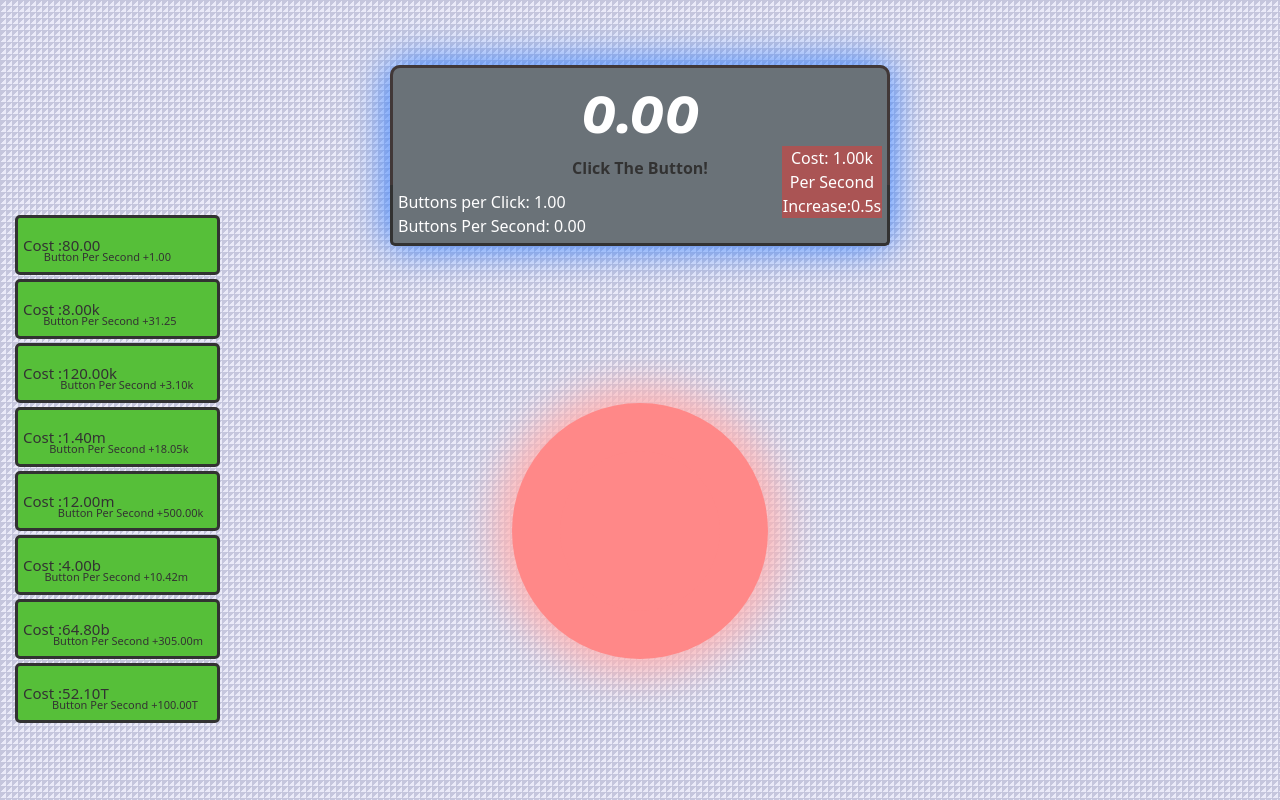
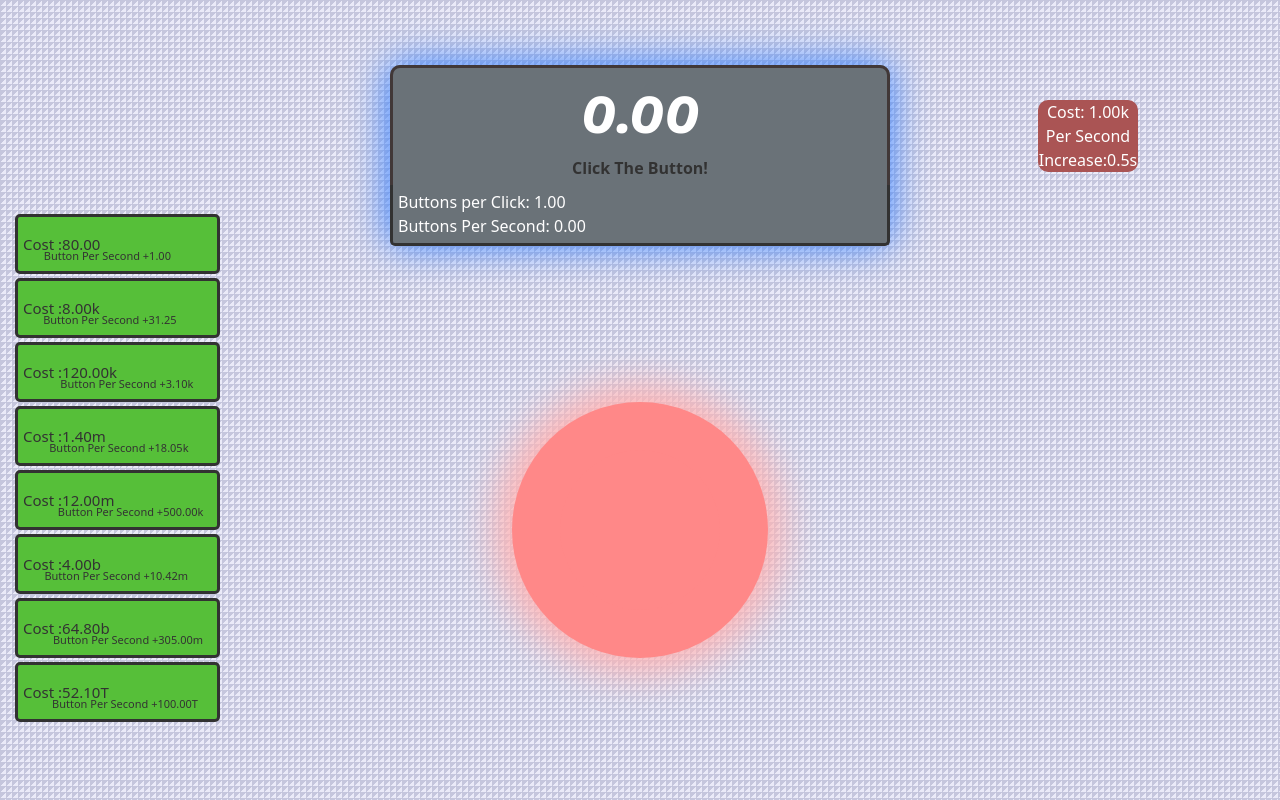
Before and after one commit to soleq1/Press-The-Button, a React (Vite) app: page / in a window 1280 px wide. Shown: the top 800 px of the page. Built offline with nearby package versions, Linux system fonts and the light colour scheme; a web font is replaced by a local one.

Commit message:
Update index.css

```diff
--- a/src/index.css
+++ b/src/index.css
@@ -17,6 +17,7 @@
     width: 500px;
     box-shadow: -1px -1px 40px 1px rgb(2, 94, 255);
     border-radius:10px;
+    height:180px;
 
     /* box-shadow: 0 0 10px rgba(0, 0, 0, 0.5); */
 
@@ -98,6 +99,7 @@ svg.ButtonSvg:active {
     position: relative;
     left:0%;
     transform:translateX(-50%);
+    border-radius: 10px;
 }
 /*
 Primary colors: #FF6B6B (red), #FFE66D (yellow), #50FFB1 (green), #4A4AFF (blue)
@@ -251,9 +253,9 @@ Secondary colors: #FFA1A1 (lighter red), #FFF0A5 (lighter yellow), #A1FFD7 (ligh
 .AutoButton{
   background: none;
   position: relative;
-  top: -35px;
-  left:125%;
-  left:65%;
+  top: -80px;
+
+  left:85%;
   transform: translateX(-50%);
   width:125px;
 }
```
